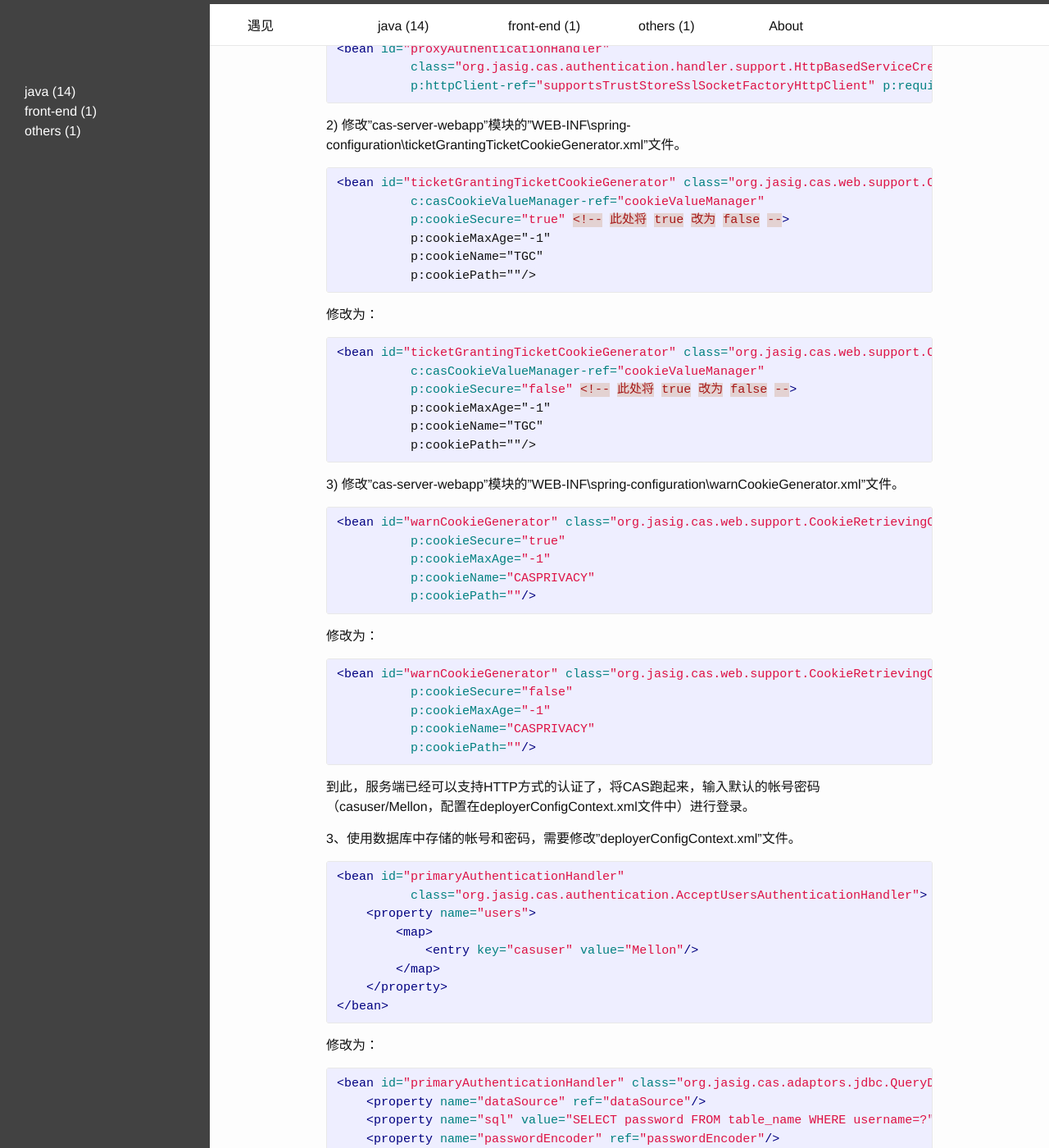
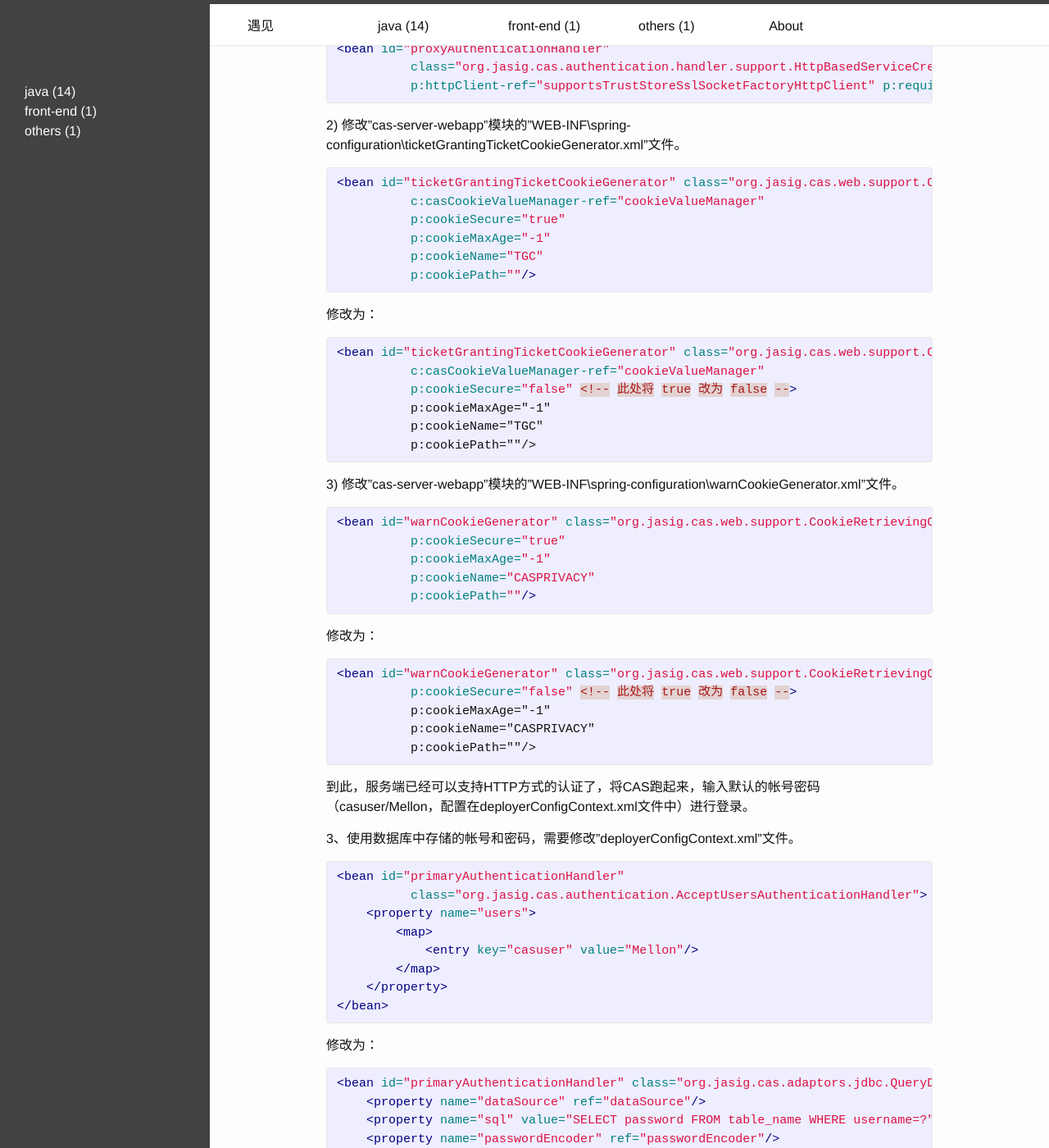
Before and after one commit to iyujian/iyujian.github.io, a Jekyll site: the page built from _posts/java/2015-11-10-cas-first.md, in a window 1280 px wide and 1400 px high, scrolled down 579 px. Shown: the whole window at 82% size. Built offline with Jekyll 4.4.1, drawn with Linux system fonts in a browser that asks for light colours; comment, search, counter and statistics services are not loaded; part of the change alters nothing that is shown.

Commit message:
修改文章

```diff
--- a/_posts/java/2015-11-10-cas-first.md
+++ b/_posts/java/2015-11-10-cas-first.md
@@ -37,7 +37,7 @@ CAS(Central Authentication Service)，中央认证服务，一种独立开始指
 {% highlight xml %}
 <bean id="ticketGrantingTicketCookieGenerator" class="org.jasig.cas.web.support.CookieRetrievingCookieGenerator"
           c:casCookieValueManager-ref="cookieValueManager"
-          p:cookieSecure="true" <!-- 此处将 true 改为 false -->
+          p:cookieSecure="true"
           p:cookieMaxAge="-1"
           p:cookieName="TGC"
           p:cookiePath=""/>
@@ -68,7 +68,7 @@ CAS(Central Authentication Service)，中央认证服务，一种独立开始指
 
 {% highlight xml %}
 <bean id="warnCookieGenerator" class="org.jasig.cas.web.support.CookieRetrievingCookieGenerator"
-          p:cookieSecure="false"
+          p:cookieSecure="false" <!-- 此处将 true 改为 false -->
           p:cookieMaxAge="-1"
           p:cookieName="CASPRIVACY"
           p:cookiePath=""/>
```
